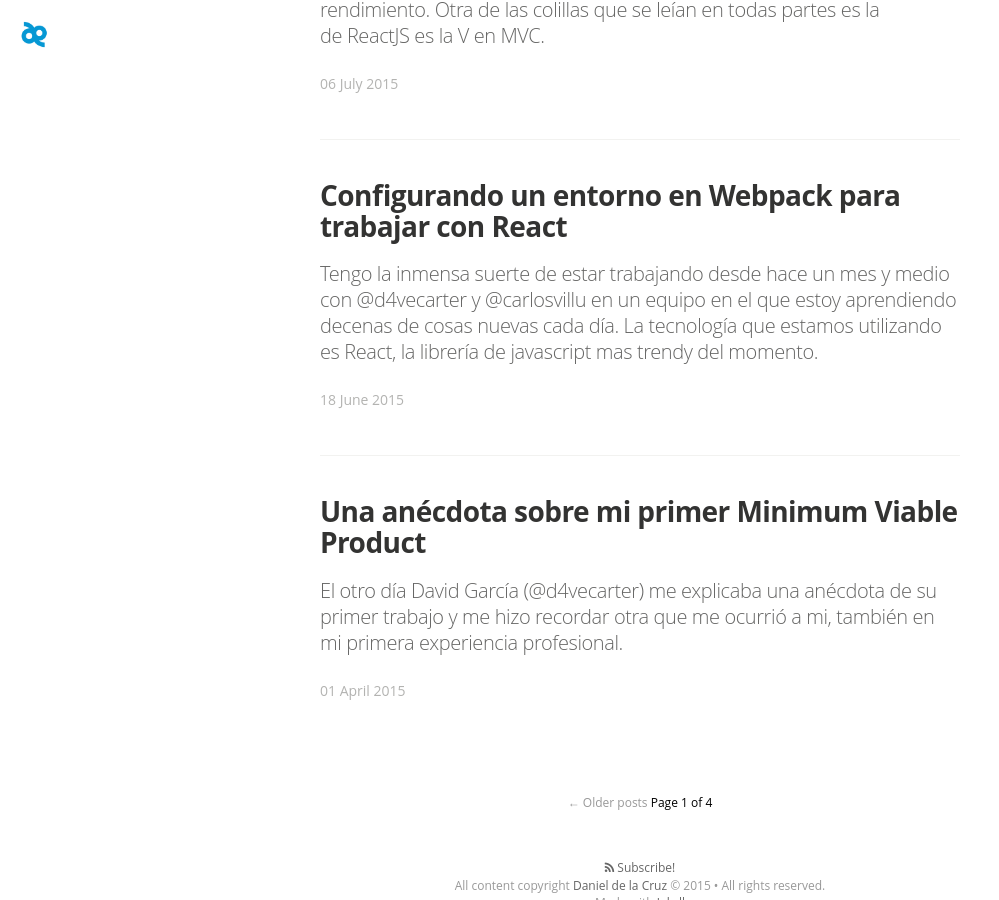
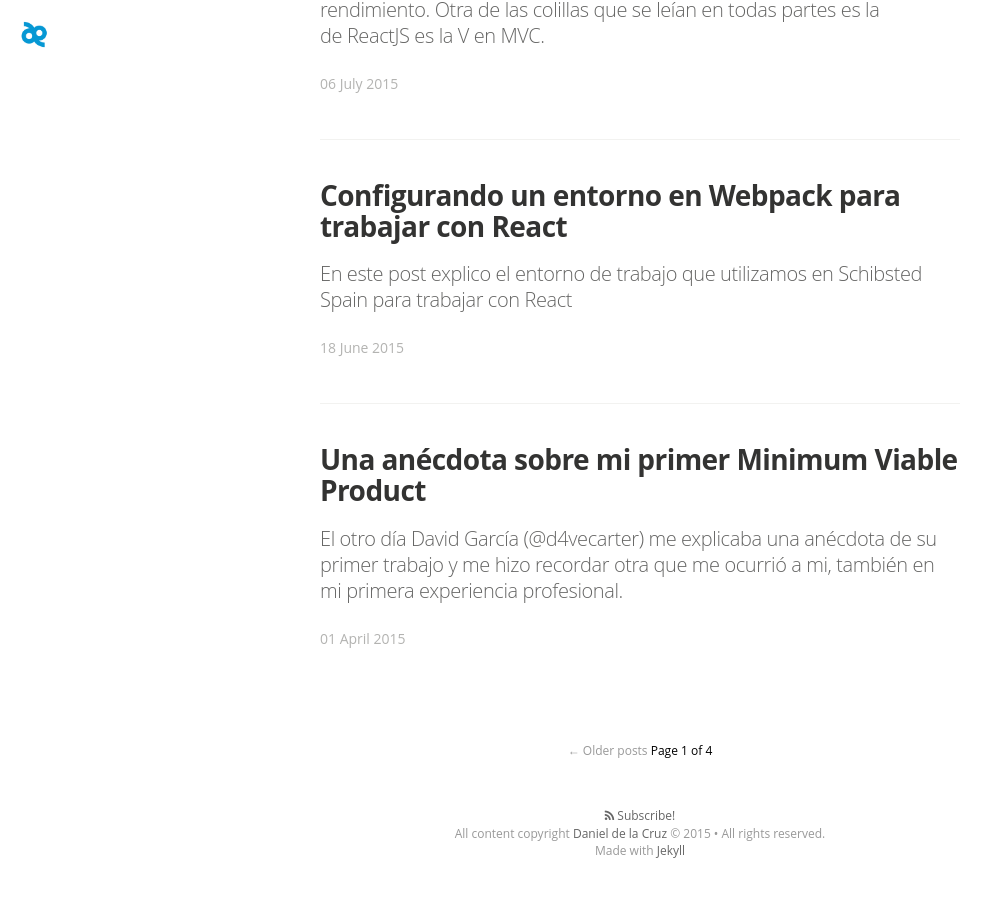
Before and after one commit to nmardones/danderu.github.com, a Jekyll site: the page built from index.html, in a window 1280 px wide and 900 px high, scrolled down 1423 px. Shown: the whole window, without its empty margins (0-999 px from the left). Built offline with Jekyll 4.4.1, drawn with Linux system fonts in a browser that asks for light colours; nearby versions of some CDN libraries; some web fonts are replaced; the list of posts is cut into pages by our own code.

Commit message:
Updated 2015-06-18-configurando-un-entorno-en-webpack-para-trabajar-con-react.markdown

```diff
--- a/_posts/2015-06-18-configurando-un-entorno-en-webpack-para-trabajar-con-react.markdown
+++ b/_posts/2015-06-18-configurando-un-entorno-en-webpack-para-trabajar-con-react.markdown
@@ -1,22 +1,25 @@
 ---
 author: dandel
 comments: true
-date: 2015-06-18 10:06:56+00:00
+date: 2015-06-18T10:06:56.000Z
 layout: post
-slug: configurando-un-entorno-en-webpack-para-trabajar-con-react
+slug: "configurando-un-entorno-en-webpack-para-trabajar-con-react"
 title: Configurando un entorno en Webpack para trabajar con React
 wordpress_id: 156
 categories:
-- Frontend
+  - Frontend
 tags:
-- Babel
-- ES6
-- karma
-- mocha
-- node
-- React
-- Webpack
+  - Babel
+  - ES6
+  - karma
+  - mocha
+  - node
+  - React
+  - Webpack
+published: true
+excerpt: En este post explico el entorno de trabajo que utilizamos en Schibsted Spain para trabajar con React
 ---
+
 
 Tengo la inmensa suerte de estar trabajando desde hace un mes y medio con [@d4vecarter](https://twitter.com/d4vecarter) y [@carlosvillu](https://twitter.com/carlosvillu) en un equipo en el que estoy aprendiendo decenas de cosas nuevas cada día. La tecnología que estamos utilizando es [React](http://facebook.github.io/react/), la librería de javascript mas _trendy_ del momento.
 
```
